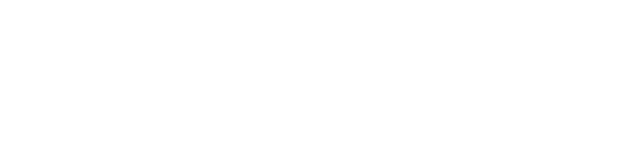
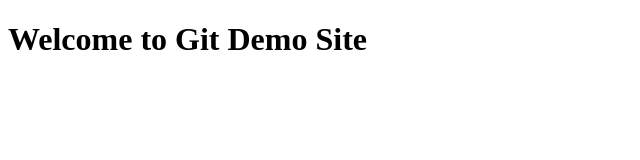
Before and after one commit to kplorlaet/git-demo-site, a website: page index.html in a window 1280 px wide. Shown: the whole page, without its empty margins (0-640 px from the left). Drawn offline with Linux system fonts and the light colour scheme.

Commit message:
feat: add page heading

```diff
--- a/index.html
+++ b/index.html
@@ -6,6 +6,7 @@
     <title>Git-Demo-Site</title>
 </head>
 <body>
+    <h1>Welcome to Git Demo Site</h1>
 
 </body>
 </html>
```
